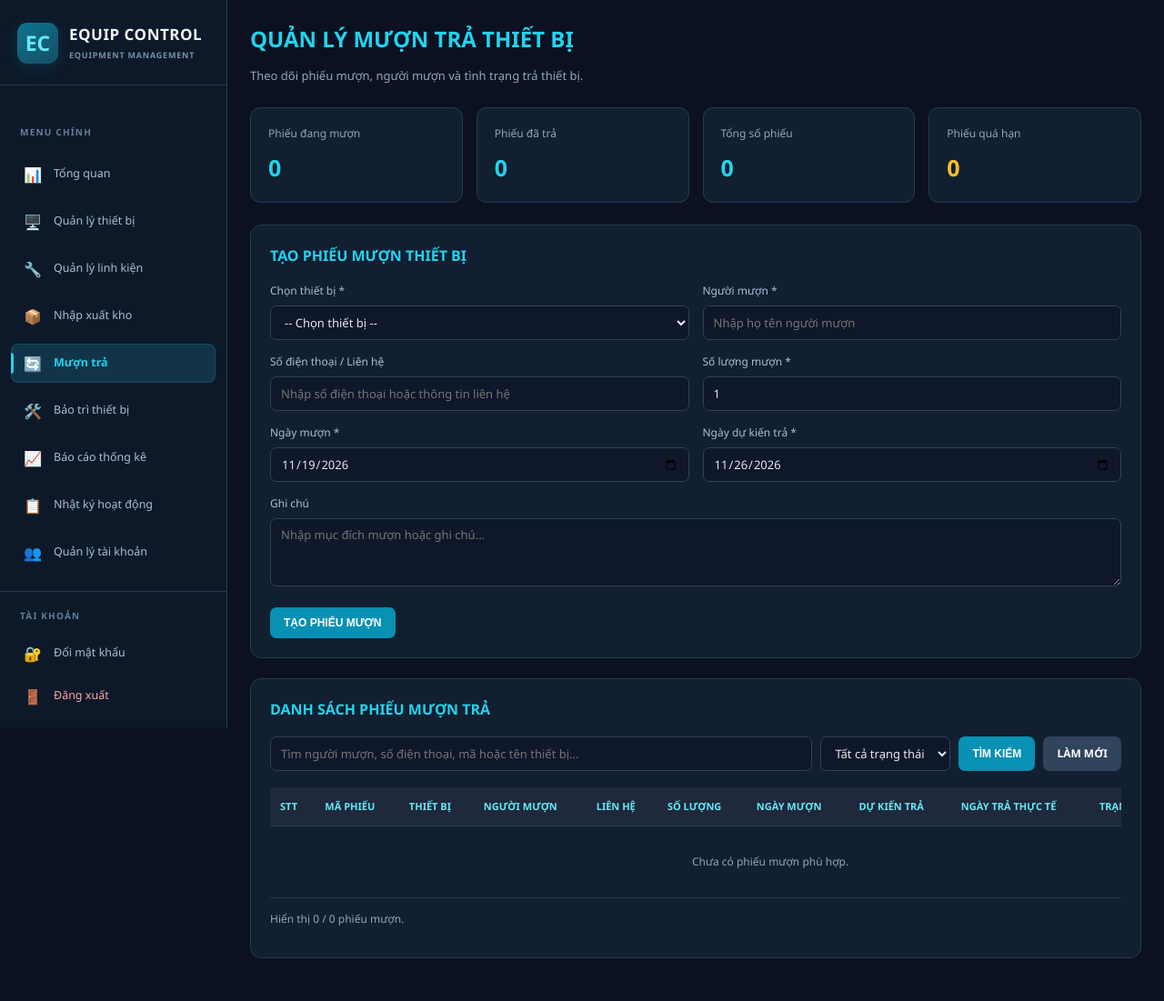
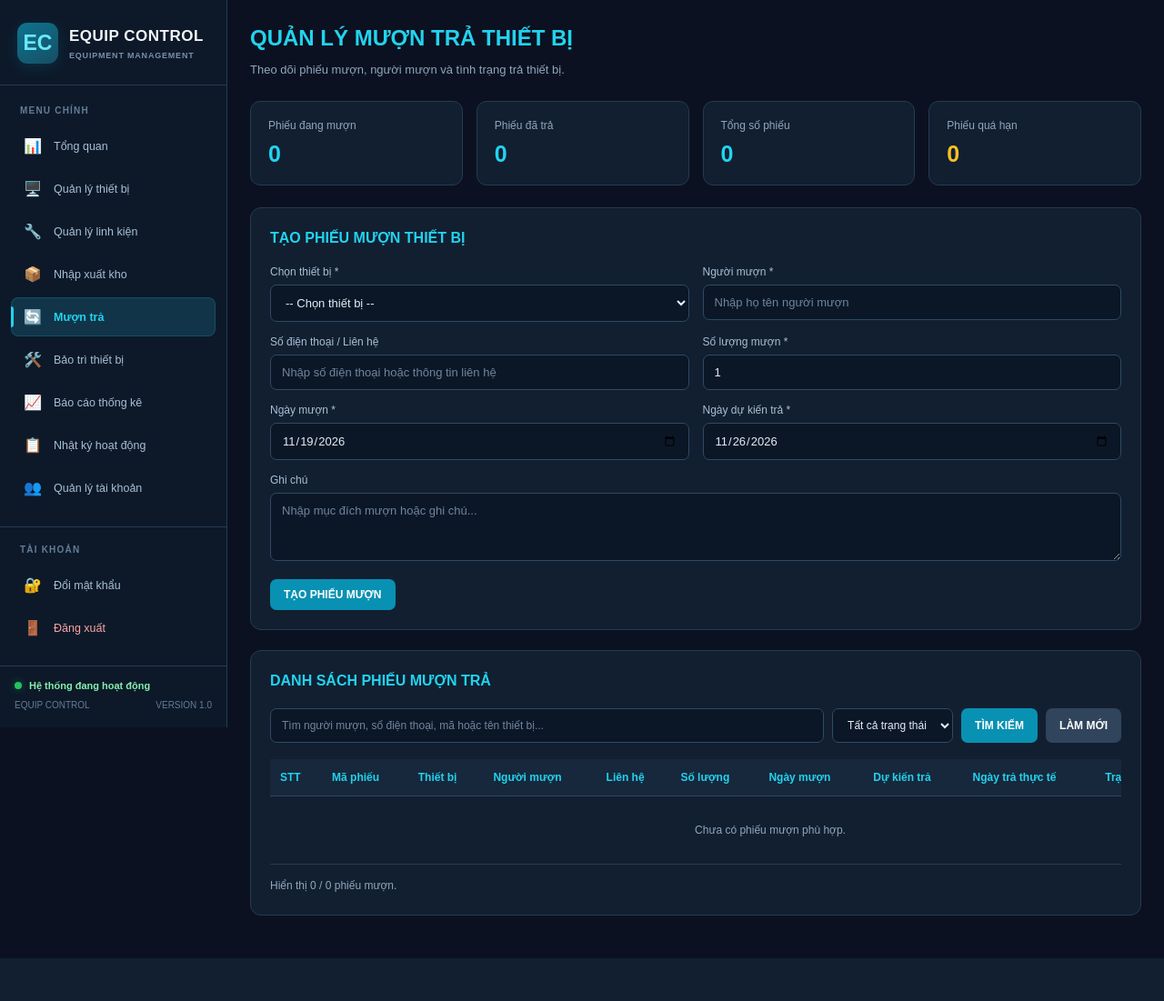
Before and after one commit to ToaiCauGo-lab/equip-control, a PHP site: page /borrow.php in a window 1280 px wide. Shown: the whole page at 91% size. After the commit the page ends 1054 px from the top, so only its background shows below. Run offline with PHP 8.4, Linux system fonts and the light colour scheme; the visitor is signed in with stand-in values (Sample User, id 1); data that the repository does not hold is empty.

Commit message:
Update borrow.php

```diff
--- a/borrow.php
+++ b/borrow.php
@@ -18,12 +18,8 @@ if ($_SERVER["REQUEST_METHOD"] === "POST") {
     $action = $_POST["action"] ?? "";
 
     try {
-
-        // =========================
         // TẠO PHIẾU MƯỢN
-        // =========================
         if ($action === "borrow") {
-
             $deviceId = (int)($_POST["device_id"] ?? 0);
             $borrowerName = trim($_POST["borrower_name"] ?? "");
             $borrowerContact = trim($_POST["borrower_contact"] ?? "");
@@ -50,7 +46,6 @@ if ($_SERVER["REQUEST_METHOD"] === "POST") {
 
             $conn->beginTransaction();
 
-            // Khóa thiết bị trong quá trình xử lý
             $stmt = $conn->prepare("
                 SELECT id, device_code, device_name, quantity, unit, status
                 FROM devices
@@ -58,7 +53,6 @@ if ($_SERVER["REQUEST_METHOD"] === "POST") {
                 FOR UPDATE
             ");
             $stmt->execute([$deviceId]);
-
             $device = $stmt->fetch();
 
             if (!$device) {
@@ -78,7 +72,6 @@ if ($_SERVER["REQUEST_METHOD"] === "POST") {
                 );
             }
 
-            // Trừ số lượng thiết bị
             $update = $conn->prepare("
                 UPDATE devices
                 SET quantity = quantity - ?
@@ -86,7 +79,6 @@ if ($_SERVER["REQUEST_METHOD"] === "POST") {
             ");
             $update->execute([$quantity, $deviceId]);
 
-            // Tạo phiếu mượn
             $insert = $conn->prepare("
                 INSERT INTO borrow_records
                 (
@@ -113,10 +105,8 @@ if ($_SERVER["REQUEST_METHOD"] === "POST") {
             ]);
 
             $borrowId = (int)$conn->lastInsertId();
-
             $conn->commit();
 
-            // GHI NHẬT KÝ
             logActivity(
                 $conn,
                 "Mượn thiết bị",
@@ -129,11 +119,8 @@ if ($_SERVER["REQUEST_METHOD"] === "POST") {
 
             $message = "Tạo phiếu mượn thiết bị thành công!";
 
-        // =========================
         // XÁC NHẬN TRẢ THIẾT BỊ
-        // =========================
         } elseif ($action === "return") {
-
             $borrowId = (int)($_POST["borrow_id"] ?? 0);
             $actualReturnDate = $_POST["actual_return_date"] ?? date("Y-m-d");
 
@@ -147,7 +134,6 @@ if ($_SERVER["REQUEST_METHOD"] === "POST") {
 
             $conn->beginTransaction();
 
-            // Khóa phiếu mượn
             $stmt = $conn->prepare("
                 SELECT *
                 FROM borrow_records
@@ -155,7 +141,6 @@ if ($_SERVER["REQUEST_METHOD"] === "POST") {
                 FOR UPDATE
             ");
             $stmt->execute([$borrowId]);
-
             $borrow = $stmt->fetch();
 
             if (!$borrow) {
@@ -170,7 +155,6 @@ if ($_SERVER["REQUEST_METHOD"] === "POST") {
                 throw new Exception("Ngày trả không được trước ngày mượn.");
             }
 
-            // Khóa thiết bị
             $deviceStmt = $conn->prepare("
                 SELECT id, device_code, device_name, unit
                 FROM devices
@@ -178,14 +162,12 @@ if ($_SERVER["REQUEST_METHOD"] === "POST") {
                 FOR UPDATE
             ");
             $deviceStmt->execute([$borrow["device_id"]]);
-
             $device = $deviceStmt->fetch();
 
             if (!$device) {
                 throw new Exception("Không tìm thấy thiết bị liên quan đến phiếu mượn.");
             }
 
-            // Cộng lại số lượng thiết bị
             $updateDevice = $conn->prepare("
                 UPDATE devices
                 SET quantity = quantity + ?
@@ -196,7 +178,6 @@ if ($_SERVER["REQUEST_METHOD"] === "POST") {
                 (int)$borrow["device_id"]
             ]);
 
-            // Cập nhật phiếu mượn
             $updateBorrow = $conn->prepare("
                 UPDATE borrow_records
                 SET
@@ -211,7 +192,6 @@ if ($_SERVER["REQUEST_METHOD"] === "POST") {
 
             $conn->commit();
 
-            // GHI NHẬT KÝ
             logActivity(
                 $conn,
                 "Trả thiết bị",
@@ -229,7 +209,6 @@ if ($_SERVER["REQUEST_METHOD"] === "POST") {
         }
 
     } catch (PDOException $e) {
-
         if ($conn->inTransaction()) {
             $conn->rollBack();
         }
@@ -238,7 +217,6 @@ if ($_SERVER["REQUEST_METHOD"] === "POST") {
         $messageType = "error";
 
     } catch (Exception $e) {
-
         if ($conn->inTransaction()) {
             $conn->rollBack();
         }
@@ -355,7 +333,7 @@ $borrowRecords = $stmt->fetchAll();
 <meta name="viewport" content="width=device-width, initial-scale=1.0">
 <title>Quản lý mượn trả - EQUIP CONTROL</title>
 
-<link rel="stylesheet" href="/equip-control/assets/css/unified.css">
+<link rel="stylesheet" href="/assets/css/style.css?v=14">
 
 <style>
 * {
@@ -366,8 +344,20 @@ html, body {
     margin: 0;
     padding: 0;
     min-height: 100%;
-    background: #0b1120;
+    background: #0b1120 !important;
     color: #e5edf8;
+}
+
+body {
+    display: block !important;
+    overflow-x: hidden;
+}
+
+/* BỐ CỤC CHUNG */
+.page-container {
+    display: block !important;
+    width: 100%;
+    min-height: 100vh;
 }
 
 /* SIDEBAR */
@@ -383,7 +373,7 @@ html, body {
     margin: 0 !important;
 }
 
-/* NỘI DUNG */
+/* KHU VỰC NỘI DUNG */
 .main-content {
     position: relative !important;
     display: block !important;
@@ -393,6 +383,7 @@ html, body {
     min-width: 0 !important;
     min-height: 100vh;
     padding: 0 !important;
+    background: #0b1120 !important;
     box-sizing: border-box !important;
 }
 
@@ -710,6 +701,8 @@ html, body {
 
 <body>
 
+<div class="page-container">
+
     <?php require __DIR__ . "/includes/sidebar.php"; ?>
 
     <main class="main-content">
@@ -756,7 +749,6 @@ html, body {
             <h3>TẠO PHIẾU MƯỢN THIẾT BỊ</h3>
 
             <form method="POST">
-
                 <input type="hidden" name="action" value="borrow">
 
                 <div class="borrow-form-grid">
@@ -779,7 +771,6 @@ html, body {
                                     <?= borrowEscape($device["unit"]) ?>)
                                 </option>
                             <?php endforeach; ?>
-
                         </select>
                     </div>
 
@@ -826,7 +817,6 @@ html, body {
                         TẠO PHIẾU MƯỢN
                     </button>
                 </div>
-
             </form>
 
         </section>
@@ -859,8 +849,7 @@ html, body {
                     TÌM KIẾM
                 </button>
 
-            <a href="/equip-control/borrow.php"
-               class="borrow-btn borrow-btn-secondary">
+                <a href="/borrow.php" class="borrow-btn borrow-btn-secondary">
                     LÀM MỚI
                 </a>
 
@@ -1030,5 +1019,7 @@ html, body {
     </div>
     </main>
 
+</div>
+
 </body>
 </html>
```
Lines whose indentation alone changed are shown as unchanged.
